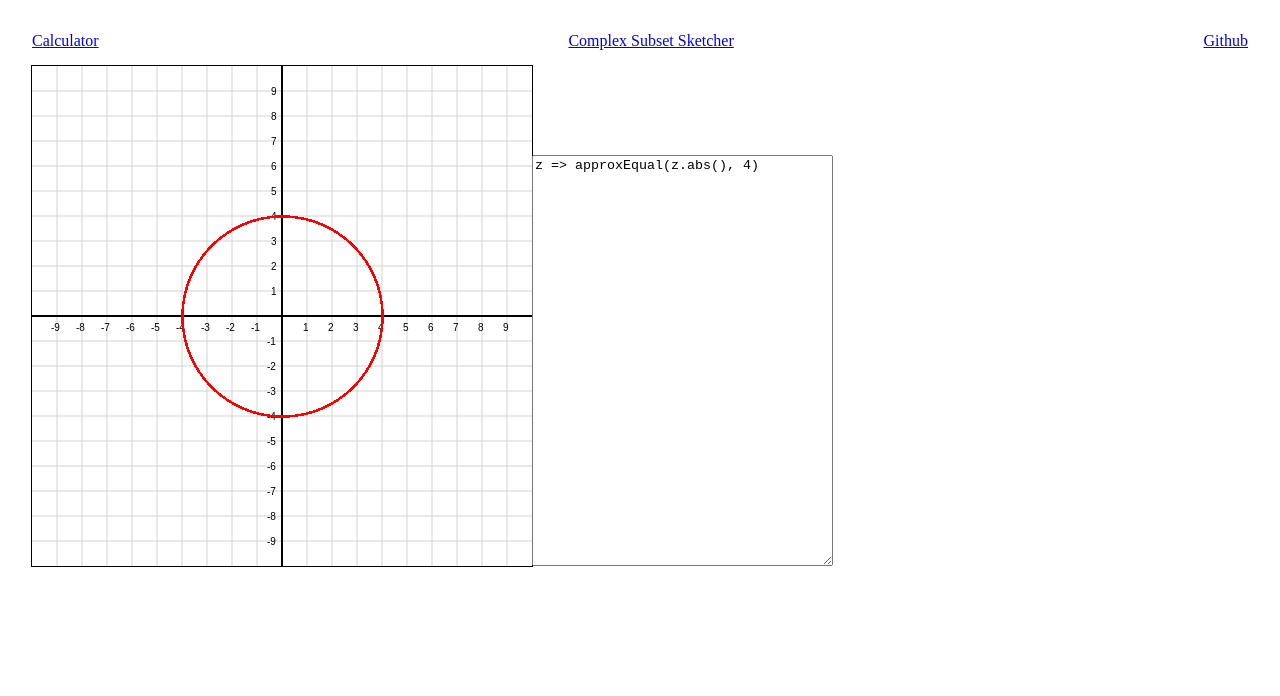
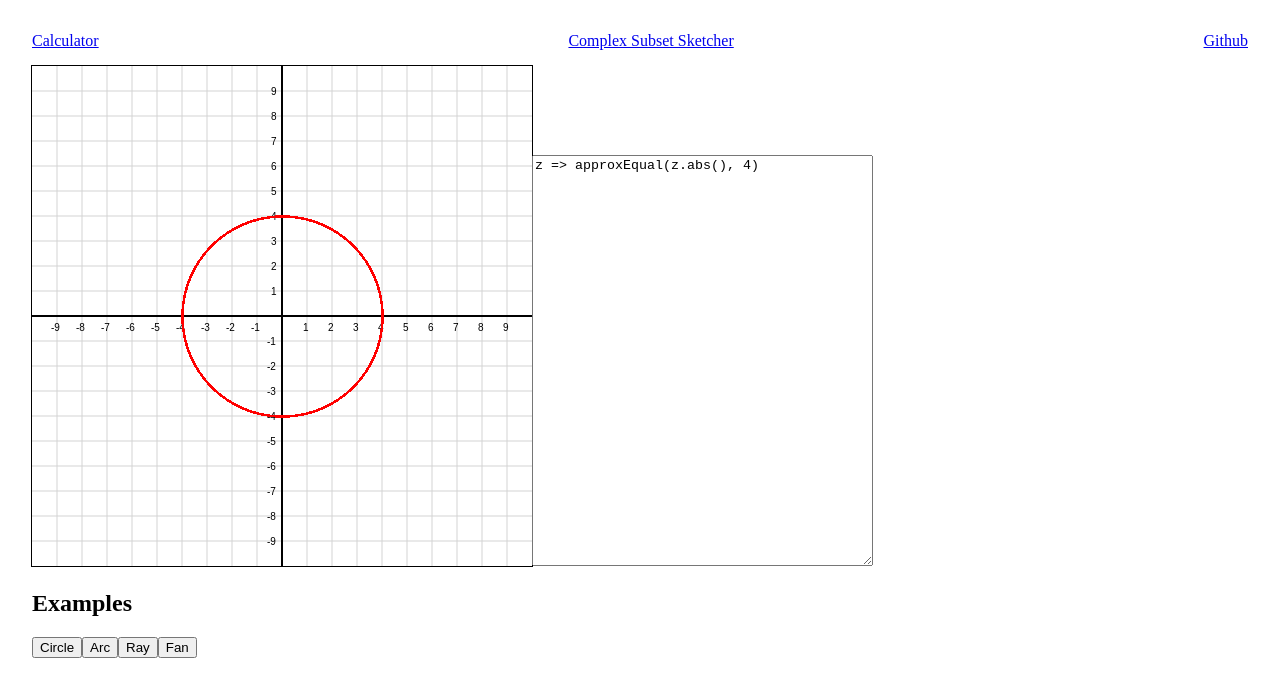
Before and after one commit to kowasaur/matrixey, a Next.js app: page /complex in a window 1280 px wide. Shown: the top 696 px of the page. Built offline with nearby package versions, Linux system fonts and the light colour scheme.

Commit message:
add examples for Complex Subset Sketcher

```diff
--- a/pages/complex.tsx
+++ b/pages/complex.tsx
@@ -14,9 +14,19 @@ function approxEqual(a: number, b: number, precision = 0.05): boolean {
     return Math.abs(a - b) <= precision;
 }
 
+const ARC_CODE = `z => {
+    const c  = z.subr(1).subi(2)
+    const a = c.Arg()
+    return 0 <= a && a <= 2 * Math.PI / 3 && approxEqual(c.abs(), 2)
+}`;
+
 export default () => {
     const canvas_ref = useRef<HTMLCanvasElement>(null);
     const [expression, setExpression] = useState("z => approxEqual(z.abs(), 4)");
+
+    const Example: React.FC<{ code: string }> = ({ code, children }) => (
+        <button onClick={() => setExpression(code)}>{children}</button>
+    );
 
     useEffect(() => {
         let inSet: (z: Complex) => boolean;
@@ -80,11 +90,23 @@ export default () => {
             <NavBar />
             <canvas width="500" height="500" ref={canvas_ref} />
             <textarea
-                cols={35}
+                cols={40}
                 rows={27}
                 onChange={e => setExpression(e.target.value)}
                 value={expression}
             />
+            <br />
+            <div>
+                <h2>Examples</h2>
+                <Example code="z => approxEqual(z.abs(), 4)">Circle</Example>
+                <Example code={ARC_CODE}>Arc</Example>
+                <Example code="z => approxEqual(z.addr(2).abs(), Math.sqrt(5) + z.subi(1).abs(), 0.0001)">
+                    Ray
+                </Example>
+                <Example code="z => Math.PI / 6 <= z.Arg() && z.Arg() <= 5 * Math.PI / 6 && z.subi(1).abs() <= 2">
+                    Fan
+                </Example>
+            </div>
         </>
     );
 };
```
